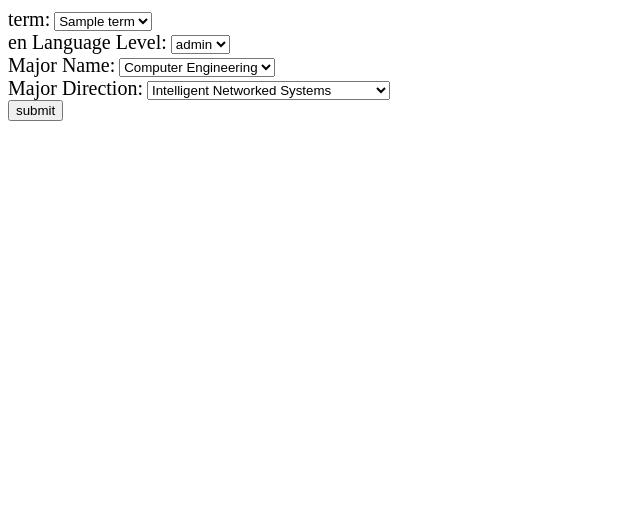
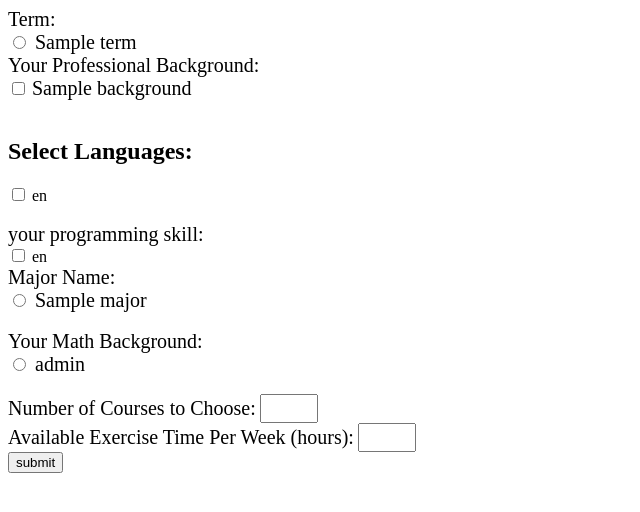
Before and after one commit to dengwanlin/Course-selection-advisor, a Flask app: template templates/questionnaire.html in a window 1280 px wide. Shown: the top 512 px of the page, without its empty margins (0-640 px from the left). Run offline with Flask 3, Linux system fonts and the light colour scheme; the template is opened without the code that fills it: most values are stand-ins (such as "Sample title", 1, 10 or a date in 2020); parts of the project's set-up code (start-up, migrations or seed data) failed here and were passed over.

Commit message:
Update questionnaire.html redesign the form

```diff
--- a/templates/questionnaire.html
+++ b/templates/questionnaire.html
@@ -4,52 +4,165 @@
 <head>
     <meta charset="UTF-8">
     <title>your study status questionnaire</title>
+    <style>
+        input[type="radio"] {
+            margin-right: 5px;
+        }
+
+      .programming-level {
+            display: none;
+        }
+      input[type="number"] {
+            width: 50px;
+        }
+    </style>
 </head>
 
 <body>
     <form method="post" action="{{ url_for('submit_status') }}">
         <!-- select your term -->
-        <label for="term" style="font-size: 20px;">term:</label>
-        <select id="term" name="term">
-            {% for term in terms %}
-            <option value="{{ term }}" style="font-size: 20px;" {% if term == semester %}selected{% endif %}>
-                {{ term }}
-            </option>
+        <label for="terms" style="font-size: 20px;">Term:</label>
+        <br>
+        {% for term in terms %}
+        <input type="radio" id="{{ term }}" name="terms" value="{{ term }}" style="font-size: 20px;">
+        <label for="{{ term }}" style="font-size: 20px;">{{ term }}</label>
+        {% endfor %}
+        <br>
+        <!-- select your Student_Professional_Background -->
+        <label for="student_professional_background" style="font-size: 20px;">Your Professional Background:</label>
+        <br>
+        <div>
+            {% for background in student_professional_backgrounds %}
+                <input type="checkbox" id="{{ background }}" name="student_professional_background" value="{{ background }}" style="font-size: 20px;">
+                <label for="{{ background }}" style="font-size: 20px;">{{ background }}</label><br>
             {% endfor %}
-        </select>
+        </div>
         <br>
+        <!-- Select the language and the corresponding language level -->
+        <h2>Select Languages:</h2>
+        {% for language in languages %}
+        <div>
+            <input type="checkbox" id="{{ language }}" name="languages" value="{{ language }}" onchange="showLanguageLevel(event)">
+            <label for="{{ language }}">{{ language }}</label>
+            <div class="language-level">
+                <label for="{{ language }}_level">Language Level:</label>
+                <select id="{{ language }}_level" name="{{ language }}_level">
+                    {% for level in language_levels %}
+                    <option value="{{ level }}">{{ level }}</option>
+                    {% endfor %}
+                </select>
+            </div>
+        </div>
+        {% endfor %}
+        <br>
+<!-- which programming skill do you know -->
+<label for="programming_level" style="font-size: 20px;">your programming skill:</label>
+<div>
+        {% for programming_language in programming_languages %}
+        <div>
+        <input type="checkbox" id="{{ programming_language }}" name="programming_languages" value="{{ programming_language }}" onchange="showProgrammingLevel(event)">
+        <label for="{{ programming_language }}">{{ programming_language }}</label>
+        <div class="programming-level">
+            <label for="{{ programming_language }}_level">Programming Level:</label>
+            <select id="{{ programming_language }}_level" name="{{ programming_language }}_level">
+                {% for level in programming_levels %}
+                <option value="{{ level }}">{{ level }}</option>
+                {% endfor %}
+            </select>
+        </div>
+        </div>
+        {% endfor %}
+</div>
+    <!-- select your major name -->
+<label for="major_name" style="font-size: 20px;">Major Name:</label>
+<br>
+{% for major in student_majors %}
+<div>
+    <input type="radio" id="major_{{ major.Major_Name }}" name="major_name" value="{{ major.Major_Name }}" style="font-size: 20px;" onchange="showMajorDirection(this.value)">
+    <label for="major_{{ major.Major_Name }}" style="font-size: 20px;">{{ major.Major_Name }}</label>
+    <div id="direction_{{ major.Major_Name }}" class="direction - container" style="display:none;">
+        <label for="direction_name" style="font-size: 15px;">Major Direction:</label>
+        <div id="directionSubOptions_{{ major.Major_Name }}">
+            {% for direction in major.Direction_Name %}
+            <input type="radio" id="direction_{{ direction }}" name="direction_name" value="{{ direction }}" style="font-size: 20px;">
+            <label for="direction_{{ direction }}" style="font-size: 15px;">{{ direction }}</label><br>
+            {% endfor %}
+        </div>
+    </div>
+</div>
+<br>
+{% endfor %}
 
-        <!-- Select the language and the corresponding language level, and display them in the order of language first and then the corresponding language level -->
-        {% for language in languages %}
-        <label for="{{ language }}_level" style="font-size: 20px;">{{ language }} Language Level:</label>
-        <select id="{{ language }}_level" name="{{ language }}_level">
-            {% for level in levels %}
-            <option value="{{ level }}" style="font-size: 20px;"
-                {% if language_levels and language_levels[language] == level %}selected{% endif %}>
-                {{ level }}
-            </option>
+        <!-- select your Student_Math_Background -->
+        <label for="student_math_background" style="font-size: 20px;">Your Math Background:</label>
+        <br>
+        <div>
+            {% for level in student_math_levels %}
+            <input type="radio" id="{{ level }}" name="student_math_background" value="{{ level }}" style="font-size: 20px;">
+            <label for="{{ level }}" style="font-size: 20px;">{{ level }}</label><br>
             {% endfor %}
-        </select><br>
-        {% endfor %}
-
-        <label for="major_name" style="font-size: 20px;">Major Name:</label>
-        <select id="major_name" name="major_name">
-            {% for option in ['Computer Engineering', 'Others'] %}
-            <option value="{{ option }}" style="font-size: 20px;" {% if major == option %}selected{% endif %}>
-                {{ option }}</option>
-            {% endfor %}
-        </select><br>
-
-        <label for="direction_name" style="font-size: 20px;">Major Direction:</label>
-        <select id="direction_name" name="direction_name">
-            {% for option in ['Intelligent Networked Systems', 'Interactive Systems and Visualization', 'Others'] %}
-            <option value="{{ option }}" style="font-size: 20px;" {% if direction == option %}selected{% endif %}>
-                {{ option }}</option>
-            {% endfor %}
-        </select><br>
+        </div>
+        <br>
+         <!-- Number of courses to choose -->
+        <label for="number_courses_to_choose" style="font-size: 20px;">Number of Courses to Choose:</label>
+        <input type="number" id="number_courses_to_choose" name="number_courses_to_choose" style="font-size: 20px;">
+        <br>
+        <!-- Available exercise time per week -->
+        <label for="available_exercise_time_per_week" style="font-size: 20px;">Available Exercise Time Per Week (hours):</label>
+        <input type="number" id="available_exercise_time_per_week" name="available_exercise_time_per_week" style="font-size: 20px;">
+        <br>
 
         <input type="submit" value="submit">
     </form>
+
+    <script>
+        window.onload = function() {
+            // Hide all programmatic horizontal select boxes when the page loads
+            var programmingLevels = document.querySelectorAll('.programming-level');
+            programmingLevels.forEach(function(levelDiv) {
+                levelDiv.style.display = 'none';
+            });
+            var languageLevels = document.querySelectorAll('.language-level');
+            languageLevels.forEach(function(levelDiv) {
+                levelDiv.style.display = 'none';
+            });
+        };
+        function showLanguageLevel(event) {
+            var checkbox = event.target;
+            // Get the parent element of the checkbox
+            var parentDiv = checkbox.parentNode;
+            // Find child elements with the language-level class in the parent element
+            var languageLevelDiv = parentDiv.querySelector('.language-level');
+            if (checkbox.checked) {
+                languageLevelDiv.style.display = 'block';
+            } else {
+                languageLevelDiv.style.display = 'none';
+            }
+        }
+    function showProgrammingLevel(event) {
+            var checkbox = event.target;
+            // Get the parent element of the checkbox
+            var parentDiv = checkbox.parentNode;
+            // Find child elements with the programming-level class in the parent element
+            var programmingLevelDiv = parentDiv.querySelector('.programming-level');
+            if (checkbox.checked) {
+                programmingLevelDiv.style.display = 'block';
+            } else {
+                programmingLevelDiv.style.display = 'none';
+            }
+        }
+    function showMajorDirection(selectedMajor) {
+    // Hide all MajorDirection containers
+        var directionContainers = document.querySelectorAll('.direction-container');
+        directionContainers.forEach(function (container) {
+              container.style.display = 'none';
+        });
+        var targetDirectionContainer = document.getElementById('direction_' + selectedMajor);
+        if (targetDirectionContainer) {
+            targetDirectionContainer.style.display = 'block';
+        }
+    }
+    </script>
 </body>
 
 </html>
```
